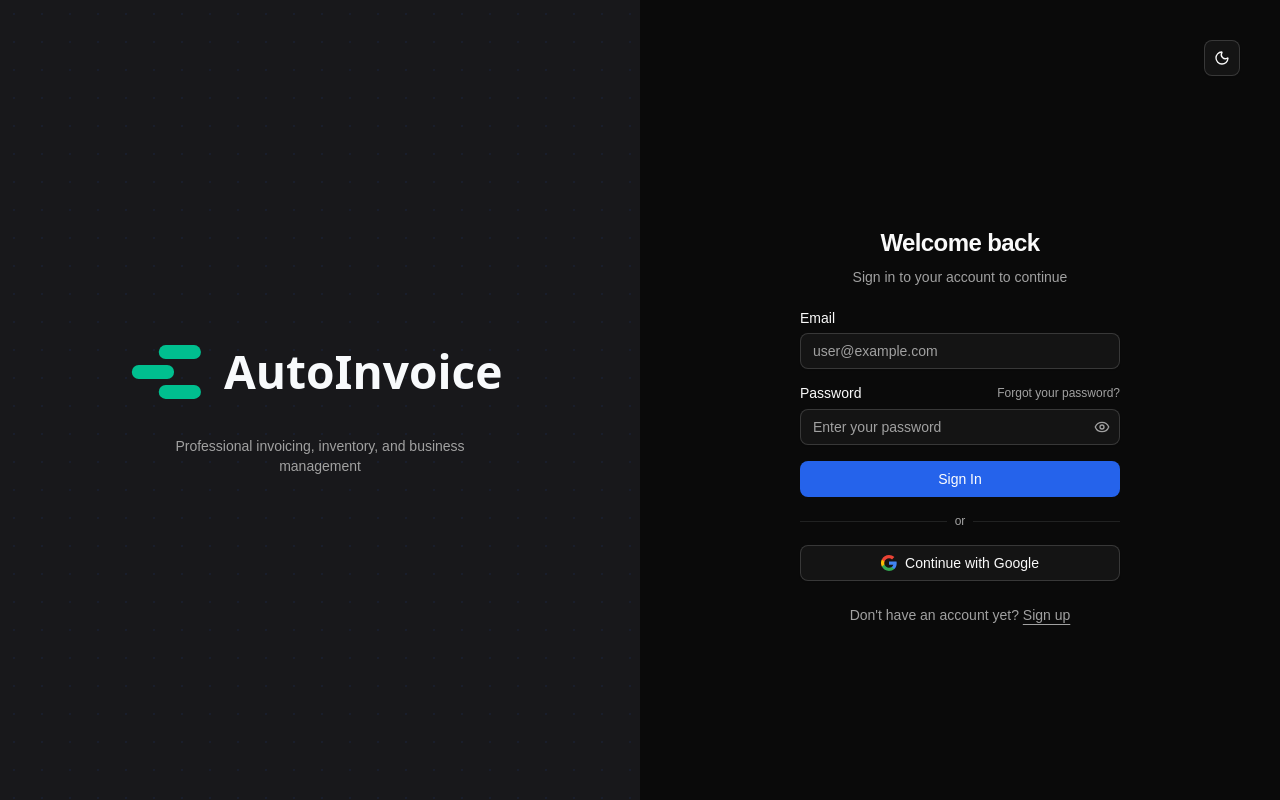
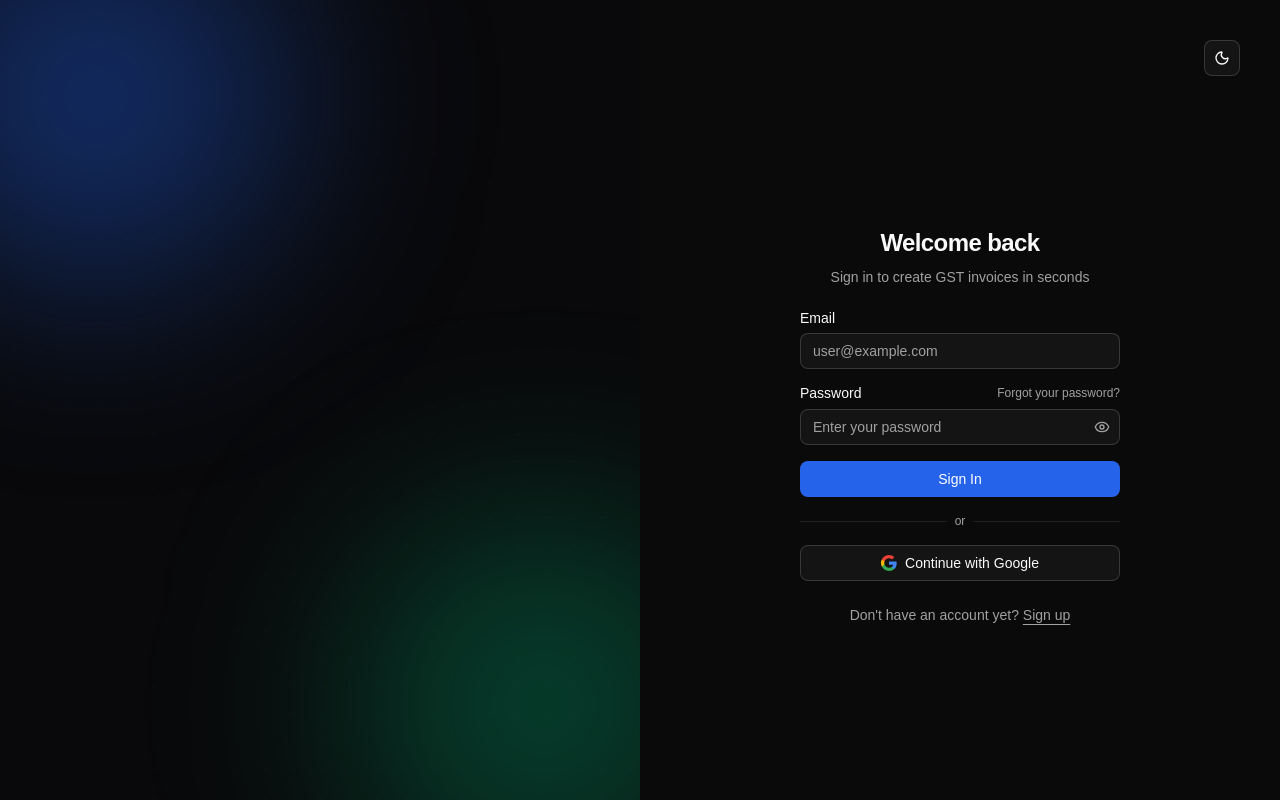
Before and after one commit to RajGajjar-01/AutoInvoice-frontend, a React (Vite) app: page /login in a window 1280 px wide. Built offline with nearby package versions, Linux system fonts and the light colour scheme; no server answers.

Commit message:
feat(auth): lively split panel with SEO taglines and mobile branding

```diff
--- a/src/components/Common/AuthLayout.tsx
+++ b/src/components/Common/AuthLayout.tsx
@@ -8,19 +8,80 @@
 export function AuthLayout({ children }: AuthLayoutProps) {
   return (
     <div className="grid min-h-svh lg:grid-cols-2">
-      <div className="bg-muted dark:bg-zinc-900 relative hidden lg:flex lg:items-center lg:justify-center overflow-hidden">
-        <div className="absolute inset-0 hero-dot-grid opacity-60" />
-        <div className="relative z-10 flex flex-col items-center gap-4">
-          <Logo variant="full" className="h-24" asLink={false} />
-          <p className="text-sm text-muted-foreground max-w-xs text-center">
-            Professional invoicing, inventory, and business management
-          </p>
+      <div className="relative hidden overflow-hidden bg-zinc-950 lg:flex lg:items-center lg:justify-center">
+        <div className="absolute inset-0 hero-dot-grid opacity-40" />
+        <div
+          aria-hidden="true"
+          className="auth-orb auth-orb-a absolute -top-24 -left-24 h-96 w-96 rounded-full bg-primary/40 blur-[100px]"
+        />
+        <div
+          aria-hidden="true"
+          className="auth-orb auth-orb-b absolute -right-24 -bottom-24 h-96 w-96 rounded-full bg-emerald-500/30 blur-[100px]"
+        />
+        <div className="relative z-10 flex w-full max-w-md flex-col items-center gap-6 px-8 text-center">
+          <div className="animate-in">
+            <Logo
+              variant="full"
+              className="h-14 brightness-0 invert"
+              asLink={false}
+            />
+          </div>
+          <div className="animate-in animate-in-delay-1 space-y-3">
+            <h2 className="font-display text-3xl font-bold tracking-tight text-white">
+              Free GST invoices for Indian businesses
+            </h2>
+            <p className="mx-auto max-w-sm text-sm leading-relaxed text-zinc-400">
+              Create professional invoices in 60 seconds, track payments, and
+              get paid faster. No credit card required.
+            </p>
+          </div>
+          <div className="grid w-full grid-cols-3 gap-3 animate-in animate-in-delay-2">
+            <div className="auth-float rounded-xl border border-white/10 bg-white/5 p-3 backdrop-blur-md">
+              <p className="font-display text-xl font-bold text-white">60s</p>
+              <p className="mt-1 text-[11px] text-zinc-400">invoice creation</p>
+            </div>
+            <div
+              className="auth-float rounded-xl border border-white/10 bg-white/5 p-3 backdrop-blur-md"
+              style={{ animationDelay: "1.2s" }}
+            >
+              <p className="font-display text-xl font-bold text-white">5/mo</p>
+              <p className="mt-1 text-[11px] text-zinc-400">free to start</p>
+            </div>
+            <div
+              className="auth-float rounded-xl border border-white/10 bg-white/5 p-3 backdrop-blur-md"
+              style={{ animationDelay: "2.4s" }}
+            >
+              <p className="font-display text-xl font-bold text-white">GST</p>
+              <p className="mt-1 text-[11px] text-zinc-400">
+                compliant billing
+              </p>
+            </div>
+          </div>
+          <div className="flex flex-wrap items-center justify-center gap-2 text-[11px] text-zinc-500 animate-in animate-in-delay-2">
+            <span className="rounded-full border border-white/10 bg-white/5 px-3 py-1">
+              UPI & bank details on invoices
+            </span>
+            <span className="rounded-full border border-white/10 bg-white/5 px-3 py-1">
+              Payment reminders
+            </span>
+            <span className="rounded-full border border-white/10 bg-white/5 px-3 py-1">
+              Works on mobile
+            </span>
+          </div>
         </div>
       </div>
-      <div className="flex flex-col gap-4 p-6 md:p-10">
-        <div className="flex justify-end">
-          <Appearance />
+      <div className="flex min-w-0 flex-col gap-4 p-6 md:p-10">
+        <div className="flex items-center justify-between gap-3">
+          <div className="lg:hidden">
+            <Logo variant="full" className="h-8" asLink={false} />
+          </div>
+          <div className="ml-auto">
+            <Appearance />
+          </div>
         </div>
+        <p className="text-center text-xs text-muted-foreground lg:hidden">
+          Free GST invoices for Indian businesses. No credit card required.
+        </p>
         <div className="flex flex-1 items-center justify-center">
           <div className="w-full max-w-xs animate-in">{children}</div>
         </div>
--- a/src/index.css
+++ b/src/index.css
@@ -219,6 +219,38 @@
     }
   }
 
+  @keyframes auth-drift {
+    0%,
+    100% {
+      transform: translate3d(0, 0, 0) scale(1);
+    }
+    50% {
+      transform: translate3d(24px, 18px, 0) scale(1.08);
+    }
+  }
+
+  @keyframes auth-float {
+    0%,
+    100% {
+      transform: translateY(0);
+    }
+    50% {
+      transform: translateY(-6px);
+    }
+  }
+
+  .auth-orb {
+    animation: auth-drift 9s ease-in-out infinite;
+  }
+
+  .auth-orb-b {
+    animation-delay: 4.5s;
+  }
+
+  .auth-float {
+    animation: auth-float 3.6s ease-in-out infinite;
+  }
+
   .animate-pulse-soft {
     animation: pulse-soft 2s cubic-bezier(0.4, 0, 0.6, 1) infinite;
   }
@@ -328,8 +360,11 @@
 
 @media (prefers-reduced-motion: reduce) {
   .landing-cta-glow,
-  .landing-cta-button {
+  .landing-cta-button,
+  .auth-orb,
+  .auth-float {
     transition: none;
+    animation: none;
   }
 }
 
--- a/src/routes/login.tsx
+++ b/src/routes/login.tsx
@@ -60,7 +60,7 @@
               Welcome back
             </h1>
             <p className="text-sm text-muted-foreground">
-              Sign in to your account to continue
+              Sign in to create GST invoices in seconds
             </p>
           </div>
 
--- a/src/routes/signup.tsx
+++ b/src/routes/signup.tsx
@@ -69,10 +69,10 @@
         >
           <div className="flex flex-col items-center gap-2 text-center">
             <h1 className="font-display text-2xl font-bold tracking-tight">
-              Create an account
+              Start free GST invoicing
             </h1>
             <p className="text-sm text-muted-foreground">
-              Get started with AutoInvoice
+              Free for Indian businesses. No credit card required.
             </p>
           </div>
 
```
